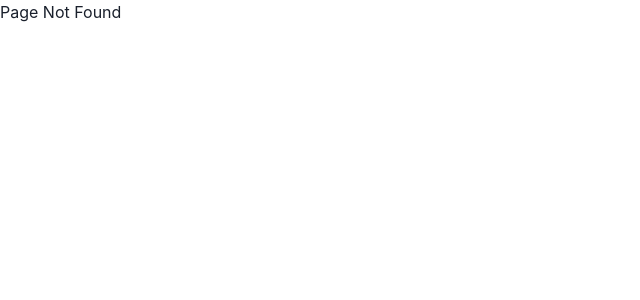
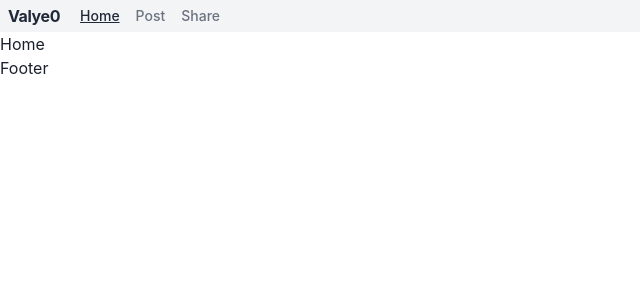
Before and after one commit to hjklchan/valyek, a React (Vite) app: page /home in a window 1280 px wide. Before the commit this address had no page. Shown: the top 300 px of the page, without its empty margins (0-640 px from the left). Built offline with nearby package versions, Linux system fonts and the light colour scheme.

Commit message:
add pages and complete header of layout

```diff
--- a/src/layouts/AppLayout.tsx
+++ b/src/layouts/AppLayout.tsx
@@ -1,12 +1,14 @@
 import React from "react";
-import { Outlet } from "react-router-dom";
+import { Navigate, Outlet } from "react-router-dom";
 import Header from "./components/Header";
+import Content from "./components/Content";
+import Footer from "./components/Footer";
 
 const AppLayout = () => {
     return <React.Fragment>
         <Header />
-        <div><Outlet /></div>
-        <div>Footer</div>
+        <Content><Outlet /></Content>
+        <Footer />
     </React.Fragment>
 }
 
--- /dev/null
+++ b/src/layouts/components/Content.tsx
@@ -0,0 +1,6 @@
+import React from "react";
+
+// Content
+export default function({ children }: { children: React.ReactNode }) {
+    return <main>{children}</main>
+}
--- /dev/null
+++ b/src/layouts/components/Footer.tsx
@@ -0,0 +1,4 @@
+
+export default function () {
+    return <>Footer</>
+}
--- a/src/layouts/components/Header.tsx
+++ b/src/layouts/components/Header.tsx
@@ -1,15 +1,37 @@
-import { Link } from "react-router-dom";
+import { Link, useLocation, useNavigate } from "react-router-dom";
+import { defaultHomePath } from "@/routes"
+
+interface Menu {
+    label: string;
+    to: string;
+}
 
 export default function() {
-    const navigations = [
+    const navigate = useNavigate();
+    const location = useLocation();
+    const navigations: Menu[] = [
         { label: "Home", to: "/home" },
         { label: "Post", to: "/post" },
         { label: "Share", to: "/share" },
     ];
-    return <header className="flex items-center justify-start flex-wrap bg-gray-100 px-4 h-8">
+    const goHome = () => {
+        navigate(defaultHomePath);
+    }
+    const selectedNavagition = (path: string) => {
+        let extraClass = location.pathname == path
+            ? "text-gray-800 underline"
+            : "text-gray-500";
+        return `block ${extraClass} hover:underline`
+    }
+    return <header className="flex items-center justify-start flex-wrap bg-gray-100 px-2 h-8">
         {/** Text Logo **/}
         <div className="flex items-center h-full text-gray-800 mr-3">
-            <span className="font-bold text-xxl tracking-tight">Valye0</span>
+            <span
+                className="font-bold text-xxl tracking-tight cursor-pointer"
+                onClick={() => goHome()}
+            >
+                Valye0
+            </span>
         </div>
         {/** Navigation **/}
         <nav className="">
@@ -17,9 +39,12 @@ export default function() {
                 <div className="flex items-center">
                     <ul className="flex flex-row font-medium mt-0 mr-6 space-x-4 text-sm">
                         {
-                            navigations.map((item: any) => {
-                                return <li>
-                                    <Link className="block hover:underline" to={item.to}>{item.label}</Link>
+                            navigations.map((item: Menu) => {
+                                return <li key={item.label}>
+                                    <Link
+                                        className={selectedNavagition(item.to)}
+                                        to={item.to}
+                                    >{item.label}</Link>
                                 </li>
                             })
                         }
--- /dev/null
+++ b/src/pages/home/index.tsx
@@ -0,0 +1,4 @@
+
+export default function() {
+    return <>Home</>
+}
--- a/src/pages/index.ts
+++ b/src/pages/index.ts
@@ -1,5 +1,8 @@
 import Login from "./auth/login";
 import Registration from "./auth/registration";
+import Home from "./home";
 import User from "./user";
+import Post from "./post";
+import Share from "./share";
 
-export { Login, Registration, User };
+export { Login, Registration, User, Home, Post, Share };
--- /dev/null
+++ b/src/pages/post/index.tsx
@@ -0,0 +1,4 @@
+
+export default function() {
+    return <>Post</>
+}
--- /dev/null
+++ b/src/pages/share/index.tsx
@@ -0,0 +1,4 @@
+
+export default function() {
+    return <>Share</>
+}
--- a/src/routes/index.tsx
+++ b/src/routes/index.tsx
@@ -1,8 +1,12 @@
 import React from "react";
-import { createBrowserRouter, createRoutesFromElements, Route } from "react-router-dom";
+import { createBrowserRouter, createRoutesFromElements, Navigate, Route } from "react-router-dom";
 import RequireAuth from "@/components/RequireAuth";
-import { Login, Registration, User } from "@/pages";
+import { Login, Registration, User, Home } from "@/pages";
 import { AppLayout } from "@/layouts/AppLayout";
+import Post from "@/pages/post";
+import Share from "@/pages/share";
+
+export const defaultHomePath = "/home";
 
 /**
  * appRouter
@@ -13,13 +17,16 @@ export const appRouter = createBrowserRouter(
     createRoutesFromElements(
         <React.Fragment>
             {/* Home page */}
-            <Route path="/" element={<>Home</>} />
+            <Route path="/" element={<Navigate to="/home" replace />} />
             {/* Login page */}
             <Route path="/login" element={<Login />} />
             {/* Registration page */}
             <Route path="/registration" element={<Registration />} />
             {/* App layout routes */}
             <Route element={<AppLayout />}>
+                <Route path={defaultHomePath} element={<Home />} />
+                <Route path="/post" element={<Post />} />
+                <Route path="/share" element={<Share />} />
                 {/* Profile page */}
                 <Route path="/user" element={<RequireAuth><User /></RequireAuth>} />
             </Route>
```
